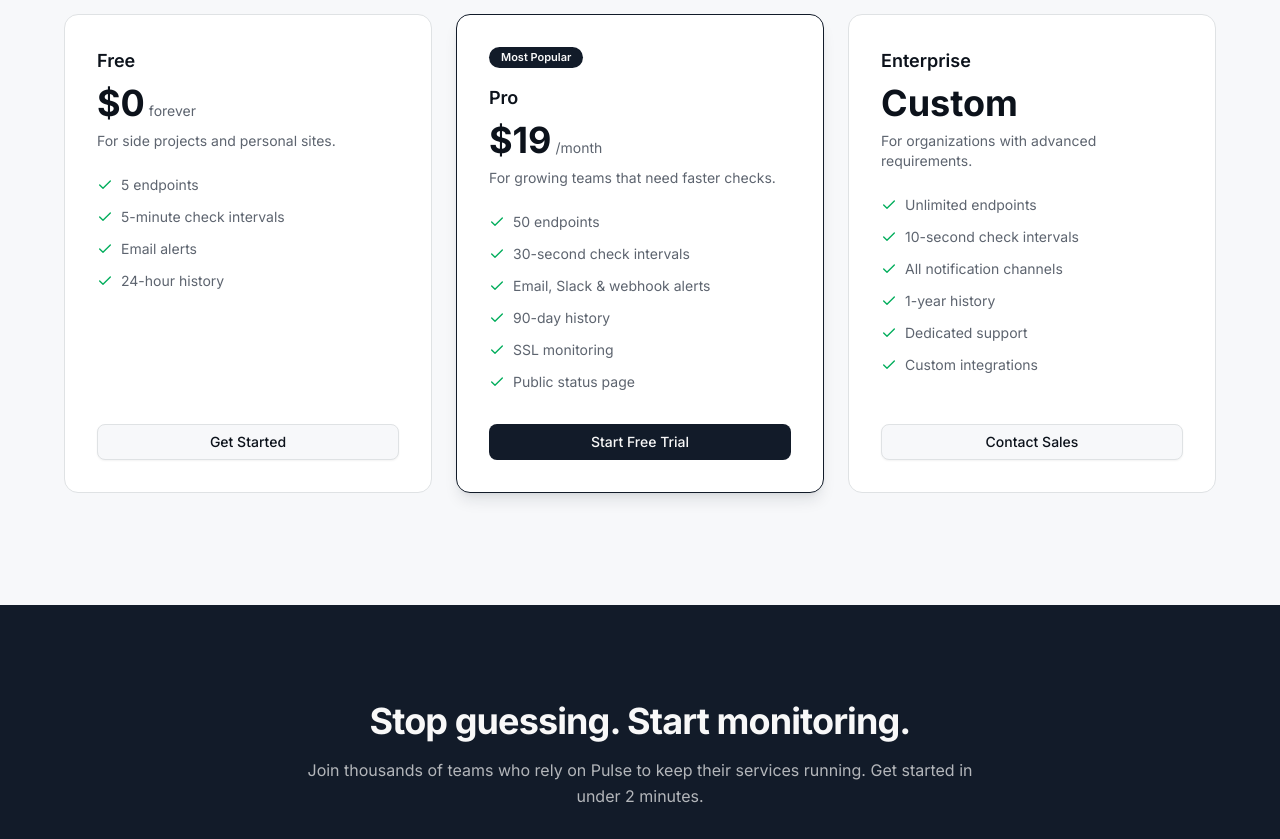
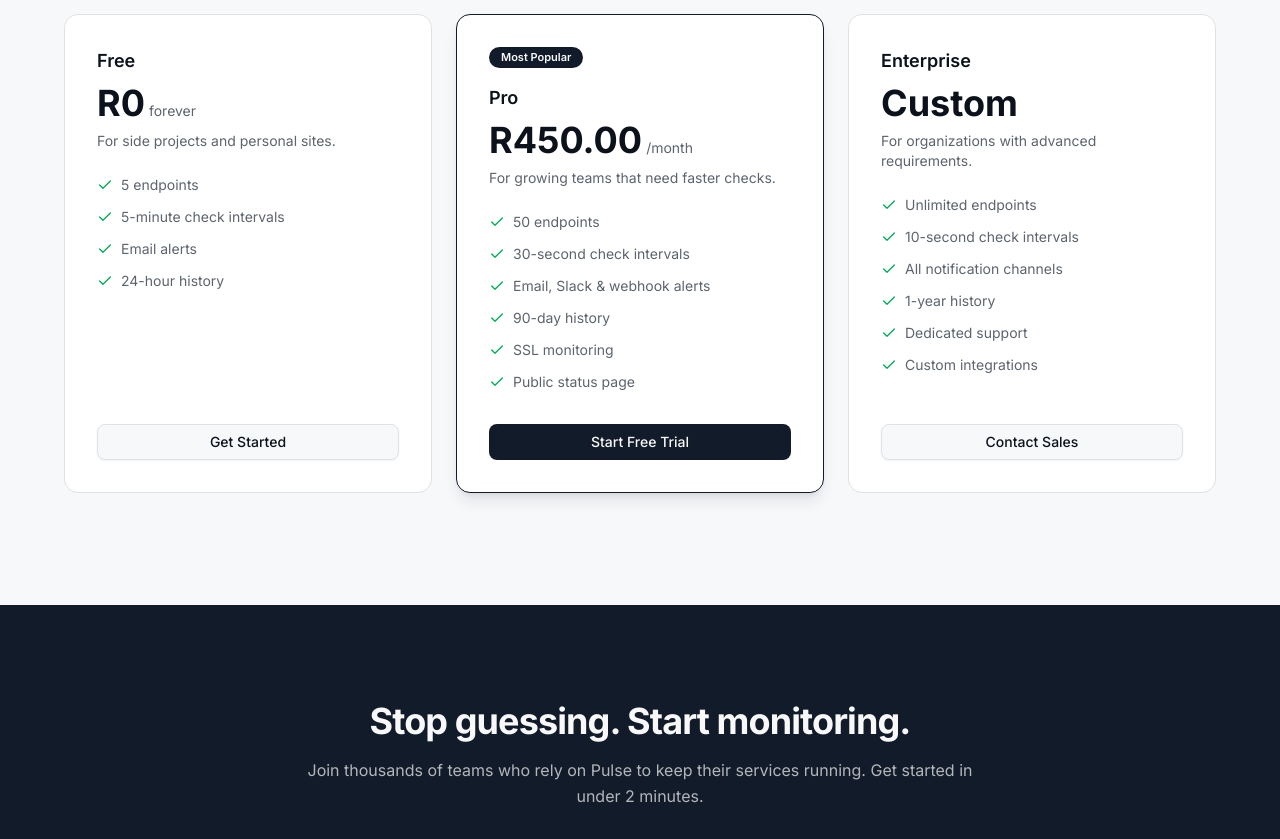
Before and after one commit to bonolo2s/Pulse-Fe, a Next.js app: page / in a window 1280 px wide. Shown: the part 2880-3719 px from the top of the page. Built offline with nearby package versions, Linux system fonts and the light colour scheme.

Commit message:
update price on UI

```diff
--- a/components/landing/pricing.tsx
+++ b/components/landing/pricing.tsx
@@ -6,7 +6,7 @@ import { cn } from "@/lib/shared/utils"
 const plans = [
   {
     name: "Free",
-    price: "$0",
+    price: "R0",
     period: "forever",
     description: "For side projects and personal sites.",
     features: [
@@ -20,7 +20,7 @@ const plans = [
   },
   {
     name: "Pro",
-    price: "$19",
+    price: "R450.00",
     period: "/month",
     description: "For growing teams that need faster checks.",
     features: [
--- a/package.json
+++ b/package.json
@@ -37,7 +37,7 @@
     "@radix-ui/react-toggle": "1.1.10",
     "@radix-ui/react-toggle-group": "1.1.11",
     "@radix-ui/react-tooltip": "1.2.8",
-    "@vercel/analytics": "1.6.1",
+    "@vercel/analytics": "^1.6.1",
     "autoprefixer": "^10.4.20",
     "axios": "^1.7.9",
     "class-variance-authority": "^0.7.1",
```
Also changed, not shown: 1 other file (tests, documents, lock files or other folders).
